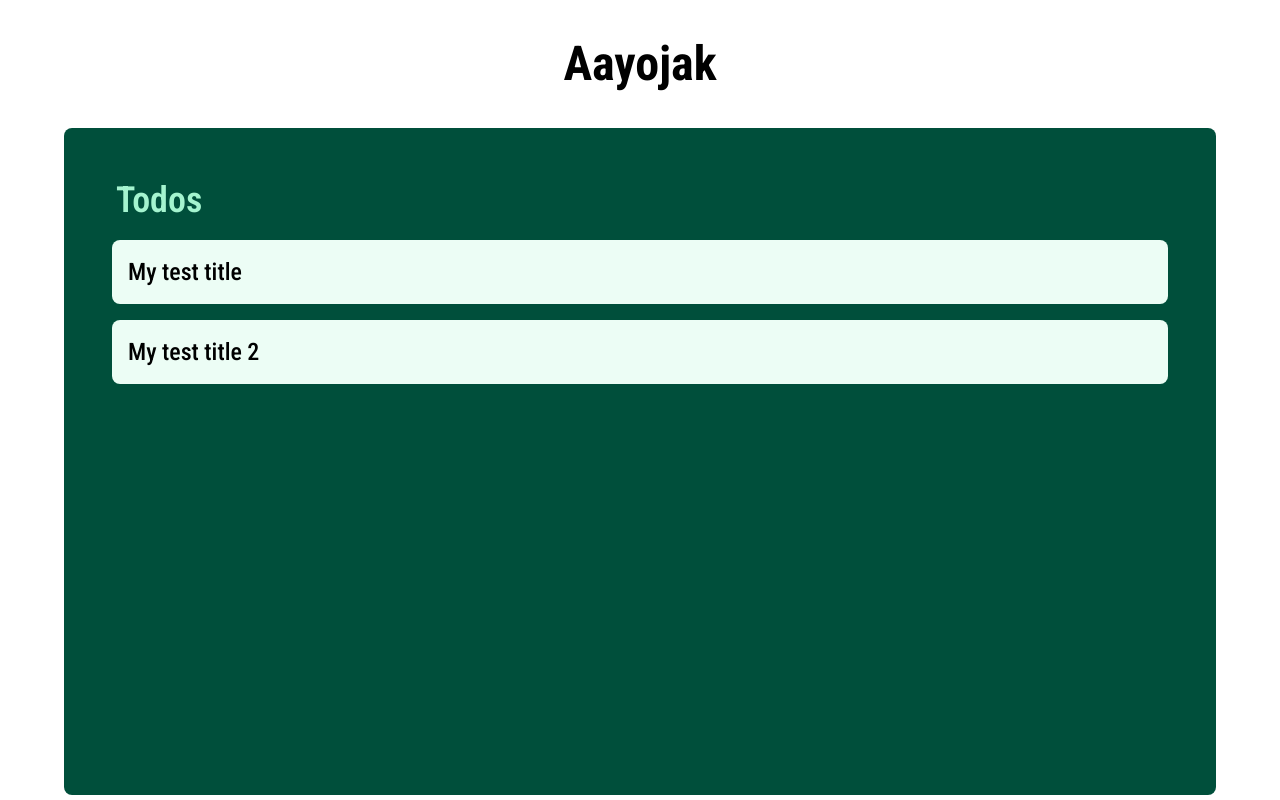
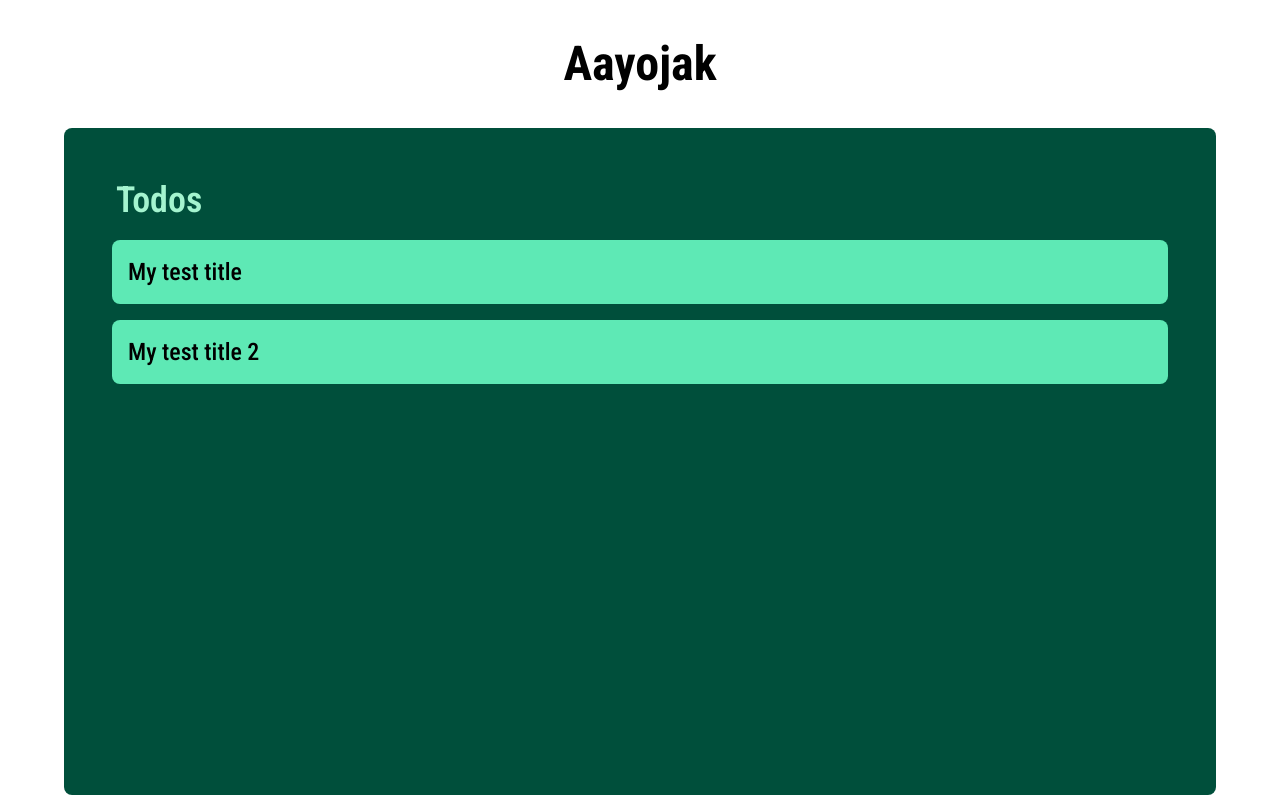
Before and after one commit to paramsdas/aayojak-ui, a React (Vite) app: page / in a window 1280 px wide. Built offline with nearby package versions, Linux system fonts and the light colour scheme.

Commit message:
configured behaviour for selected todo

```diff
--- a/src/components/Todos/Todo.tsx
+++ b/src/components/Todos/Todo.tsx
@@ -16,19 +16,21 @@ const Todo: React.FC<{
   onClick: () => void;
   selectedTodoId: number;
 }> = (props) => {
-  let classList: string = "text-2xl font-medium";
-
-  if (props.selectedTodoId === props.todo.id) {
-    classList += "hover:bg-emerald-100";
-  }
+  let todoBackground: string =
+    props.selectedTodoId === props.todo.id
+      ? " bg-emerald-100"
+      : " bg-emerald-300 hover:bg-emerald-100";
 
   return (
     <div
-      className="m-4 mt-0 flex flex-col rounded-lg bg-emerald-50 p-4 hover:cursor-pointer hover:bg-emerald-200"
+      className={
+        "m-4 mt-0 flex flex-col rounded-lg p-4 hover:cursor-pointer " +
+        todoBackground
+      }
       onClick={props.onClick}
     >
       <div>
-        <p className={classList}>{props.todo.title}</p>
+        <p className="text-2xl font-medium">{props.todo.title}</p>
         {props.selectedTodoId === props.todo.id ? (
           <p>this todo is selected </p>
         ) : (
```
